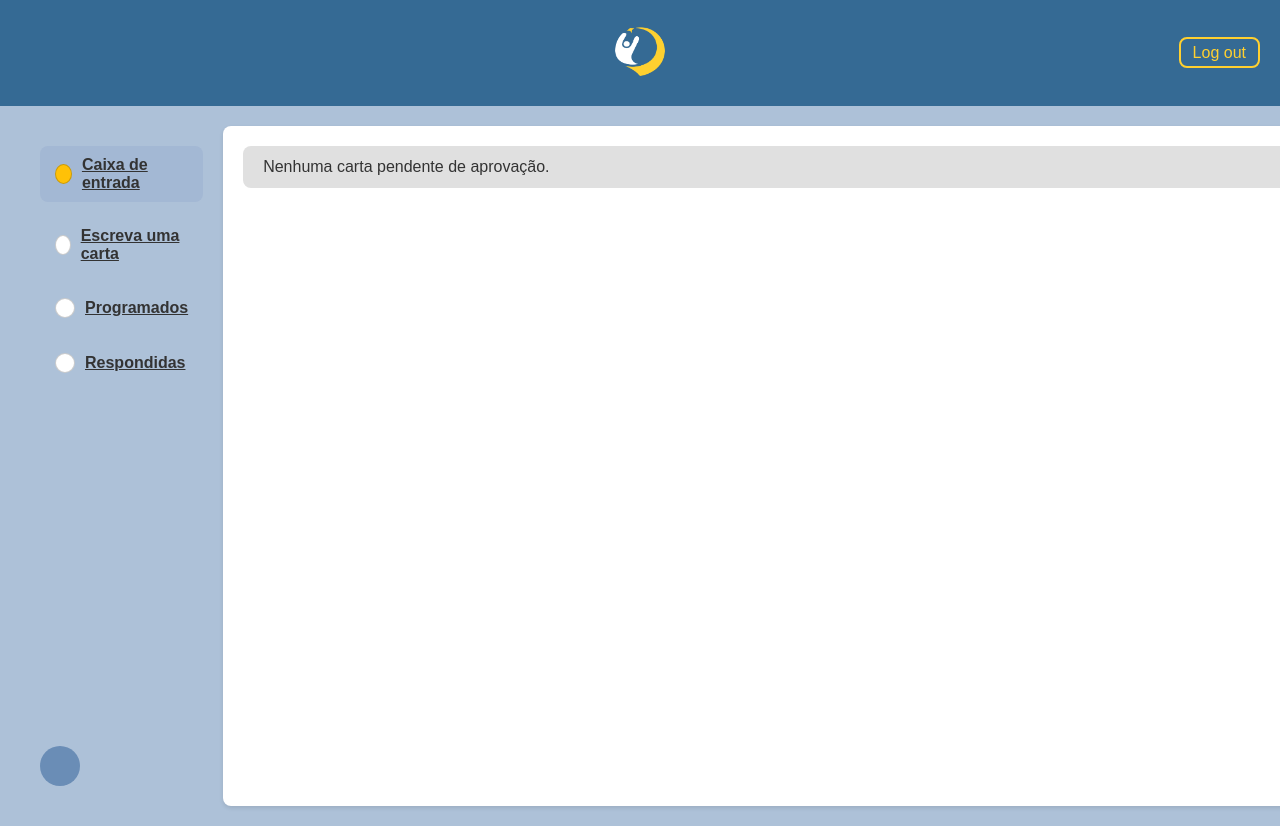
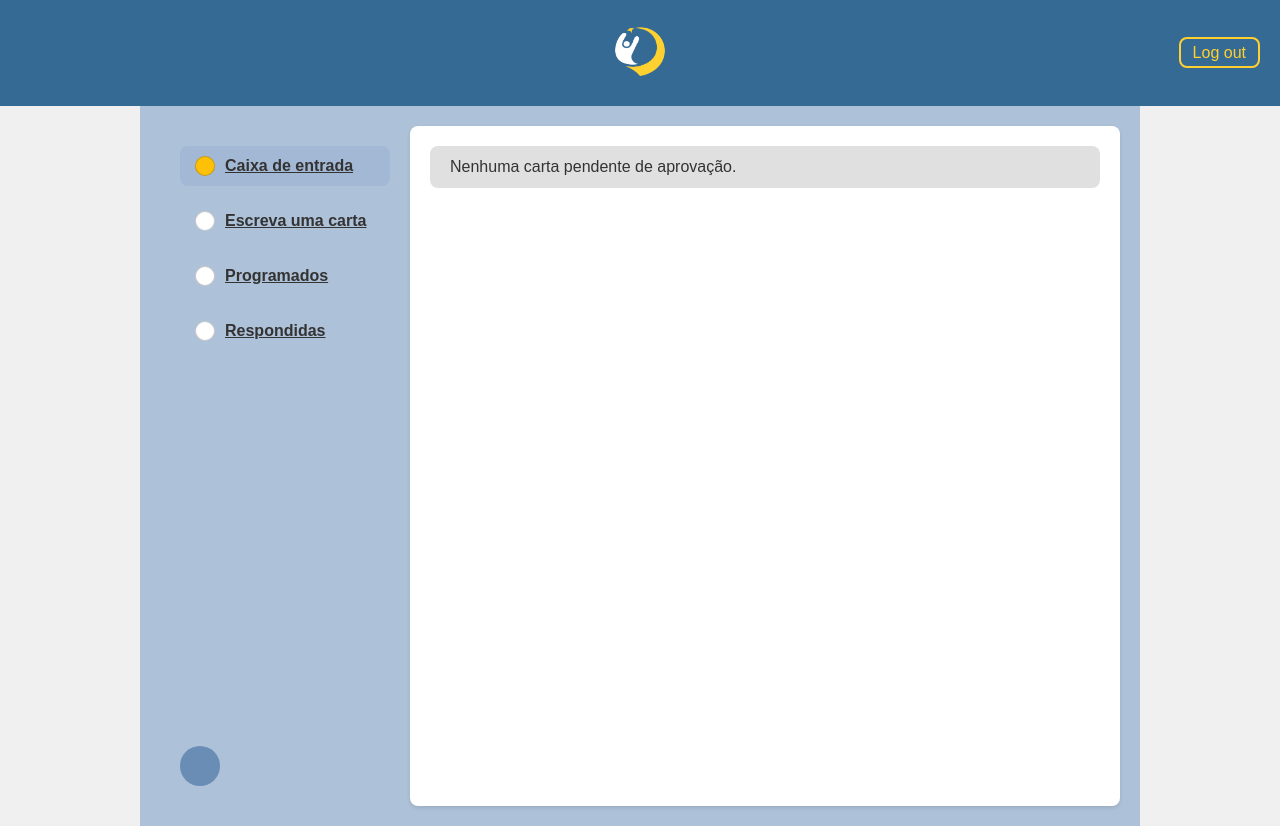
Before and after one commit to avelinoandre/InstitutoSolidare, a Django app: page /adm/gerenciar-cartas/ in a window 1280 px wide; the page is wider, and only the part inside the window is pictured. Run offline with Django 5.2, Linux system fonts and the light colour scheme; data that the repository does not hold is empty.

Commit message:
Ajeitando link dos commit

```diff
--- a/InstitutoSolidare2.0/apadrinhamento/static/css/cartas.css
+++ b/InstitutoSolidare2.0/apadrinhamento/static/css/cartas.css
@@ -14,15 +14,14 @@
 
 body {
     font-family: Arial, sans-serif;
-    justify-content: center;
-    align-items: center;
-    min-height: 100vh;
+    margin: 0;
+    padding: 0;
     background-color: #f0f0f0;
-    overflow: hidden;
+    overflow-x: hidden; /* previne overflow lateral */
 }
 
 .container {
-    width: 100vw;
+    width: 100%;
     height: 100vh;
     display: flex;
     flex-direction: column;
@@ -74,7 +73,8 @@ body {
 }
 
 .content-area {
-    min-width: 100vw;
+    min-width: 100%;
+    min-width: 0;
     min-height: 90vh;
     display: flex;
     flex: 1;
@@ -150,7 +150,8 @@ body {
 
 .main-content {
     flex: 1;
-    min-width: 100vw;
+    min-width: 100%;
+    min-width: 0;
     background-color: white;
     border-radius: var(--border-radius);
     padding: 20px;
--- a/InstitutoSolidare2.0/apadrinhamento/views.py
+++ b/InstitutoSolidare2.0/apadrinhamento/views.py
@@ -618,10 +618,10 @@ def adm_escrever_carta(request):
     return render(request, "apadrinhamento/adm/gereciamento_cartas/escreva_carta.html")
 
 def adm_programado(request):
-    return render(request, "apadrinhamento/adm/gerenciamento_cartas/programado.html")
+    return render(request, "apadrinhamento/adm/gereciamento_cartas/programado.html")
 
 def adm_respondidas(request):
-    return render(request, "apadrinhamento/adm/gerenciamento_cartas/cartas_respondidas.html")
+    return render(request, "apadrinhamento/adm/gereciamento_cartas/cartas_respondidas.html")
 
 def adm_novo_post(request):
     return render(request, "apadrinhamento/adm/gerenciamento_feed/novo_post.html")
```
